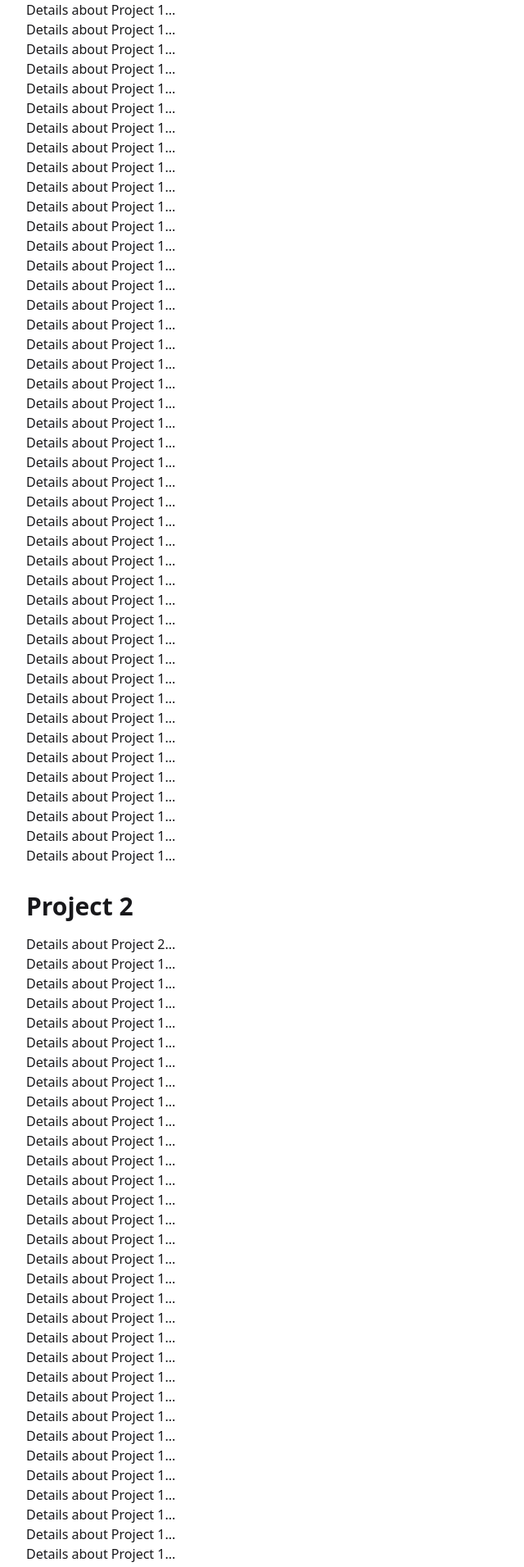
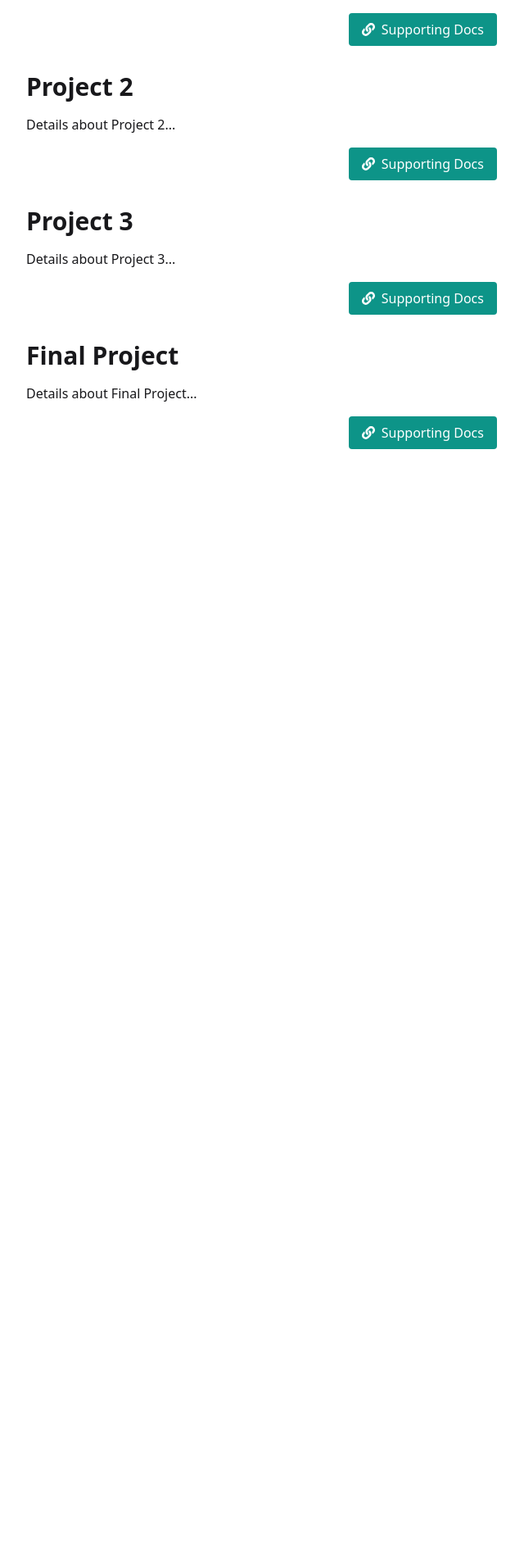
Before and after one commit to ajeubanks/ece-4950-team21-website, a React (Vite) app: page /projects in a window 1280 px wide. Shown: the part 260-2172 px from the top of the page at 82% size, without its empty margins (0-640 px from the left). After the commit the page ends 872 px from the top, so only its background shows below. Built offline with nearby package versions, Linux system fonts and the light colour scheme.

Commit message:
added project details

```diff
--- /dev/null
+++ b/src/components/ProjectDetails.tsx
@@ -0,0 +1,52 @@
+import React from "react";
+import { FaFileAlt, FaFilePdf, FaLink } from "react-icons/fa";
+
+interface ProjectDetailsProps {
+  projectTitle: string;
+  descriptionLink: string;
+  reportLink: string;
+  docsLink: string;
+}
+
+const ProjectDetails: React.FC<ProjectDetailsProps> = ({
+  projectTitle,
+  descriptionLink,
+  reportLink,
+  docsLink,
+}) => {
+  return (
+    <section className="mb-8">
+      <h2 className="text-3xl font-semibold mb-4">{projectTitle}</h2>
+      <p>Details about {projectTitle}...</p>
+      {/* Buttons for the project */}
+      <div className="flex space-x-4 mt-4">
+        <a
+          href={descriptionLink}
+          target="_blank"
+          rel="noopener noreferrer"
+          className="bg-purple-600 hover:bg-purple-700 text-white py-2 px-4 rounded flex items-center"
+        >
+          <FaFileAlt className="mr-2" /> Project Description
+        </a>
+        <a
+          href={reportLink}
+          target="_blank"
+          rel="noopener noreferrer"
+          className="bg-orange-600 hover:bg-orange-700 text-white py-2 px-4 rounded flex items-center"
+        >
+          <FaFilePdf className="mr-2" /> Project Report
+        </a>
+        <a
+          href={docsLink}
+          target="_blank"
+          rel="noopener noreferrer"
+          className="bg-teal-600 hover:bg-teal-700 text-white py-2 px-4 rounded flex items-center"
+        >
+          <FaLink className="mr-2" /> Supporting Docs
+        </a>
+      </div>
+    </section>
+  );
+};
+
+export default ProjectDetails;
--- a/src/pages/Projects.tsx
+++ b/src/pages/Projects.tsx
@@ -1,4 +1,5 @@
 import React from 'react';
+import ProjectDetails from '../components/ProjectDetails'; // Import the new component
 
 const Projects: React.FC = () => {
   return (
@@ -6,215 +7,36 @@ const Projects: React.FC = () => {
       <h1 className="text-4xl font-bold mb-8">Projects</h1>
 
       {/* Project 1 Section */}
-      <section id="project1" className="mb-8">
-        <h2 className="text-3xl font-semibold mb-4">Project 1</h2>
-        <p>Details about Project 1...</p>
-        <p>Details about Project 1...</p>
-        <p>Details about Project 1...</p>
-        <p>Details about Project 1...</p>
-        <p>Details about Project 1...</p>
-        <p>Details about Project 1...</p>
-        <p>Details about Project 1...</p>
-        <p>Details about Project 1...</p>
-        <p>Details about Project 1...</p>
-        <p>Details about Project 1...</p>
-        <p>Details about Project 1...</p>
-        <p>Details about Project 1...</p>
-        <p>Details about Project 1...</p>
-        <p>Details about Project 1...</p>
-
-        <p>Details about Project 1...</p>
-        <p>Details about Project 1...</p>
-        <p>Details about Project 1...</p>
-        <p>Details about Project 1...</p>
-        <p>Details about Project 1...</p>
-        <p>Details about Project 1...</p>
-        <p>Details about Project 1...</p>
-        <p>Details about Project 1...</p>
-        <p>Details about Project 1...</p>
-        <p>Details about Project 1...</p>
-        <p>Details about Project 1...</p>
-        <p>Details about Project 1...</p>
-        <p>Details about Project 1...</p>
-        <p>Details about Project 1...</p>
-        <p>Details about Project 1...</p>
-        <p>Details about Project 1...</p>
-        <p>Details about Project 1...</p>
-        <p>Details about Project 1...</p>
-        <p>Details about Project 1...</p>
-        <p>Details about Project 1...</p>
-        <p>Details about Project 1...</p>
-        <p>Details about Project 1...</p>
-        <p>Details about Project 1...</p>
-        <p>Details about Project 1...</p>
-        <p>Details about Project 1...</p>
-        <p>Details about Project 1...</p>
-        <p>Details about Project 1...</p>
-        <p>Details about Project 1...</p>
-        <p>Details about Project 1...</p>
-        <p>Details about Project 1...</p>
-
-        <p>Details about Project 1...</p>
-      </section>
+      <ProjectDetails
+        projectTitle="Project 1"
+        descriptionLink="/path/to/project1-description.pdf"
+        reportLink="/path/to/project1-report.pdf"
+        docsLink="/path/to/project1-documents"
+      />
 
       {/* Project 2 Section */}
-      <section id="project2" className="mb-8">
-        <h2 className="text-3xl font-semibold mb-4">Project 2</h2>
-        <p>Details about Project 2...</p>
-        <p>Details about Project 1...</p>
-        <p>Details about Project 1...</p>
-        <p>Details about Project 1...</p>
-        <p>Details about Project 1...</p>
-        <p>Details about Project 1...</p>
-        <p>Details about Project 1...</p>
-        <p>Details about Project 1...</p>
-        <p>Details about Project 1...</p>
-        <p>Details about Project 1...</p>
-        <p>Details about Project 1...</p>
-        <p>Details about Project 1...</p>
-        <p>Details about Project 1...</p>
-        <p>Details about Project 1...</p>
-        <p>Details about Project 1...</p>
-
-        <p>Details about Project 1...</p>
-        <p>Details about Project 1...</p>
-        <p>Details about Project 1...</p>
-        <p>Details about Project 1...</p>
-        <p>Details about Project 1...</p>
-        <p>Details about Project 1...</p>
-        <p>Details about Project 1...</p>
-        <p>Details about Project 1...</p>
-        <p>Details about Project 1...</p>
-        <p>Details about Project 1...</p>
-        <p>Details about Project 1...</p>
-        <p>Details about Project 1...</p>
-        <p>Details about Project 1...</p>
-        <p>Details about Project 1...</p>
-        <p>Details about Project 1...</p>
-        <p>Details about Project 1...</p>
-        <p>Details about Project 1...</p>
-        <p>Details about Project 1...</p>
-        <p>Details about Project 1...</p>
-        <p>Details about Project 1...</p>
-        <p>Details about Project 1...</p>
-        <p>Details about Project 1...</p>
-        <p>Details about Project 1...</p>
-        <p>Details about Project 1...</p>
-        <p>Details about Project 1...</p>
-        <p>Details about Project 1...</p>
-        <p>Details about Project 1...</p>
-        <p>Details about Project 1...</p>
-        <p>Details about Project 1...</p>
-        <p>Details about Project 1...</p>
-
-        <p>Details about Project 1...</p>
-      </section>
+      <ProjectDetails
+        projectTitle="Project 2"
+        descriptionLink="/path/to/project2-description.pdf"
+        reportLink="/path/to/project2-report.pdf"
+        docsLink="/path/to/project2-documents"
+      />
 
       {/* Project 3 Section */}
-      <section id="project3" className="mb-8">
-        <h2 className="text-3xl font-semibold mb-4">Project 3</h2>
-        <p>Details about Project 3...</p>
-        <p>Details about Project 1...</p>
-        <p>Details about Project 1...</p>
-        <p>Details about Project 1...</p>
-        <p>Details about Project 1...</p>
-        <p>Details about Project 1...</p>
-        <p>Details about Project 1...</p>
-        <p>Details about Project 1...</p>
-        <p>Details about Project 1...</p>
-        <p>Details about Project 1...</p>
-        <p>Details about Project 1...</p>
-        <p>Details about Project 1...</p>
-        <p>Details about Project 1...</p>
-        <p>Details about Project 1...</p>
-        <p>Details about Project 1...</p>
-
-        <p>Details about Project 1...</p>
-        <p>Details about Project 1...</p>
-        <p>Details about Project 1...</p>
-        <p>Details about Project 1...</p>
-        <p>Details about Project 1...</p>
-        <p>Details about Project 1...</p>
-        <p>Details about Project 1...</p>
-        <p>Details about Project 1...</p>
-        <p>Details about Project 1...</p>
-        <p>Details about Project 1...</p>
-        <p>Details about Project 1...</p>
-        <p>Details about Project 1...</p>
-        <p>Details about Project 1...</p>
-        <p>Details about Project 1...</p>
-        <p>Details about Project 1...</p>
-        <p>Details about Project 1...</p>
-        <p>Details about Project 1...</p>
-        <p>Details about Project 1...</p>
-        <p>Details about Project 1...</p>
-        <p>Details about Project 1...</p>
-        <p>Details about Project 1...</p>
-        <p>Details about Project 1...</p>
-        <p>Details about Project 1...</p>
-        <p>Details about Project 1...</p>
-        <p>Details about Project 1...</p>
-        <p>Details about Project 1...</p>
-        <p>Details about Project 1...</p>
-        <p>Details about Project 1...</p>
-        <p>Details about Project 1...</p>
-        <p>Details about Project 1...</p>
-
-        <p>Details about Project 1...</p>
-      </section>
+      <ProjectDetails
+        projectTitle="Project 3"
+        descriptionLink="/path/to/project3-description.pdf"
+        reportLink="/path/to/project3-report.pdf"
+        docsLink="/path/to/project3-documents"
+      />
 
       {/* Final Project Section */}
-      <section id="final" className="mb-8">
-        <h2 className="text-3xl font-semibold mb-4">Final Project</h2>
-        <p>Details about the Final Project...</p>
-        <p>Details about Project 1...</p>
-        <p>Details about Project 1...</p>
-        <p>Details about Project 1...</p>
-        <p>Details about Project 1...</p>
-        <p>Details about Project 1...</p>
-        <p>Details about Project 1...</p>
-        <p>Details about Project 1...</p>
-        <p>Details about Project 1...</p>
-        <p>Details about Project 1...</p>
-        <p>Details about Project 1...</p>
-        <p>Details about Project 1...</p>
-        <p>Details about Project 1...</p>
-        <p>Details about Project 1...</p>
-        <p>Details about Project 1...</p>
-
-        <p>Details about Project 1...</p>
-        <p>Details about Project 1...</p>
-        <p>Details about Project 1...</p>
-        <p>Details about Project 1...</p>
-        <p>Details about Project 1...</p>
-        <p>Details about Project 1...</p>
-        <p>Details about Project 1...</p>
-        <p>Details about Project 1...</p>
-        <p>Details about Project 1...</p>
-        <p>Details about Project 1...</p>
-        <p>Details about Project 1...</p>
-        <p>Details about Project 1...</p>
-        <p>Details about Project 1...</p>
-        <p>Details about Project 1...</p>
-        <p>Details about Project 1...</p>
-        <p>Details about Project 1...</p>
-        <p>Details about Project 1...</p>
-        <p>Details about Project 1...</p>
-        <p>Details about Project 1...</p>
-        <p>Details about Project 1...</p>
-        <p>Details about Project 1...</p>
-        <p>Details about Project 1...</p>
-        <p>Details about Project 1...</p>
-        <p>Details about Project 1...</p>
-        <p>Details about Project 1...</p>
-        <p>Details about Project 1...</p>
-        <p>Details about Project 1...</p>
-        <p>Details about Project 1...</p>
-        <p>Details about Project 1...</p>
-        <p>Details about Project 1...</p>
-
-        <p>Details about Project 1...</p>
-      </section>
+      <ProjectDetails
+        projectTitle="Final Project"
+        descriptionLink="/path/to/final-description.pdf"
+        reportLink="/path/to/final-report.pdf"
+        docsLink="/path/to/final-documents"
+      />
     </div>
   );
 };
```
